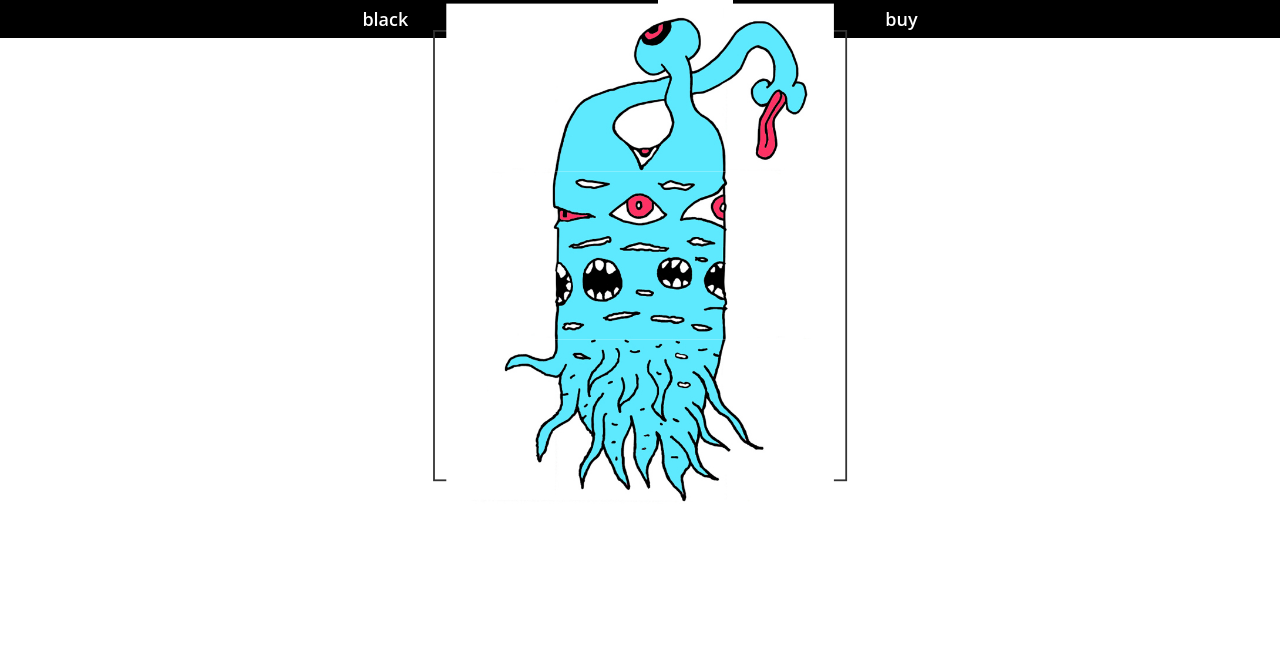
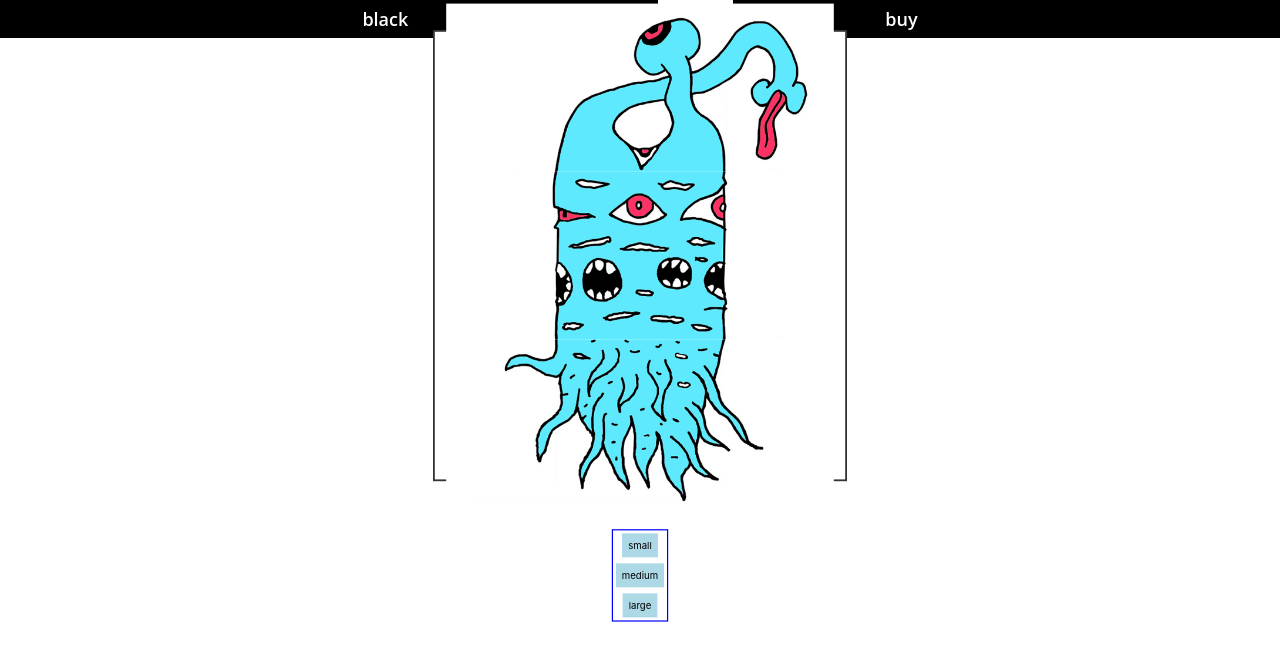
Before and after one commit to zoltanalmodo/ddisco-003, a React (Create React App) app: page /#/buy in a window 1280 px wide. Shown: the top 660 px of the page. Built offline with nearby package versions, Linux system fonts and the light colour scheme.

Commit message:
buy page css cleanup 003 try center horizontal

```diff
--- a/src/App.css
+++ b/src/App.css
@@ -168,9 +168,7 @@
 }
 
 .frame-overlay-dark-grey-buy {
-  position: absolute;
-  left: 50%;
-  transform: translate(-50%);
+
   display: flex;
   flex-direction: column;
   justify-content: center;
```
